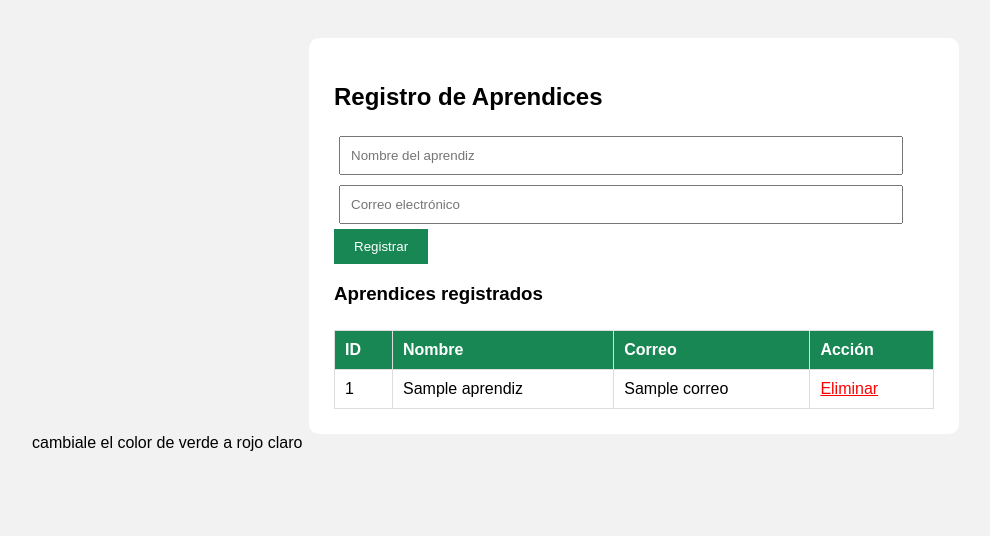
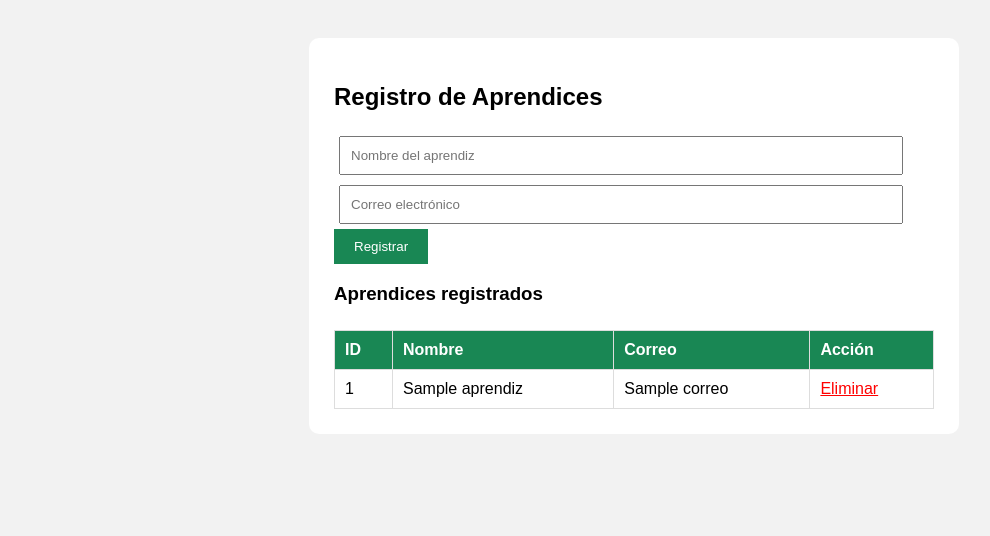
Before and after one commit to keinerfast10-hub/despligue_flask, a Flask app: template templates/index.html in a window 1280 px wide. Shown: the top 536 px of the page, without its empty margins (6-996 px from the left). Run offline with Flask 3, Linux system fonts and the light colour scheme; the template is opened without the code that fills it: most values are stand-ins (such as "Sample title", 1, 10 or a date in 2020).

Commit message:
Update index.html

```diff
--- a/templates/index.html
+++ b/templates/index.html
@@ -91,5 +91,3 @@ Eliminar
 </div>
 </body>
 </html>
-
-cambiale el color de verde a rojo claro
```
